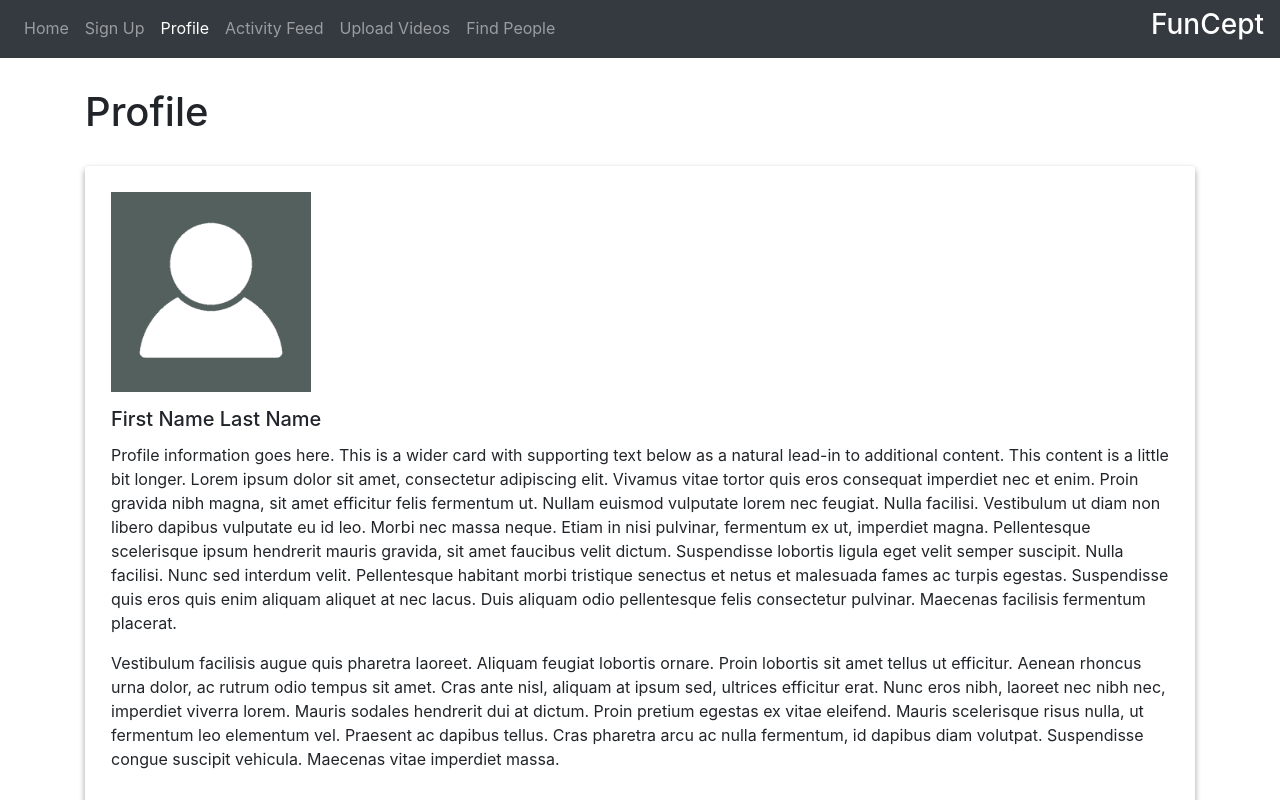
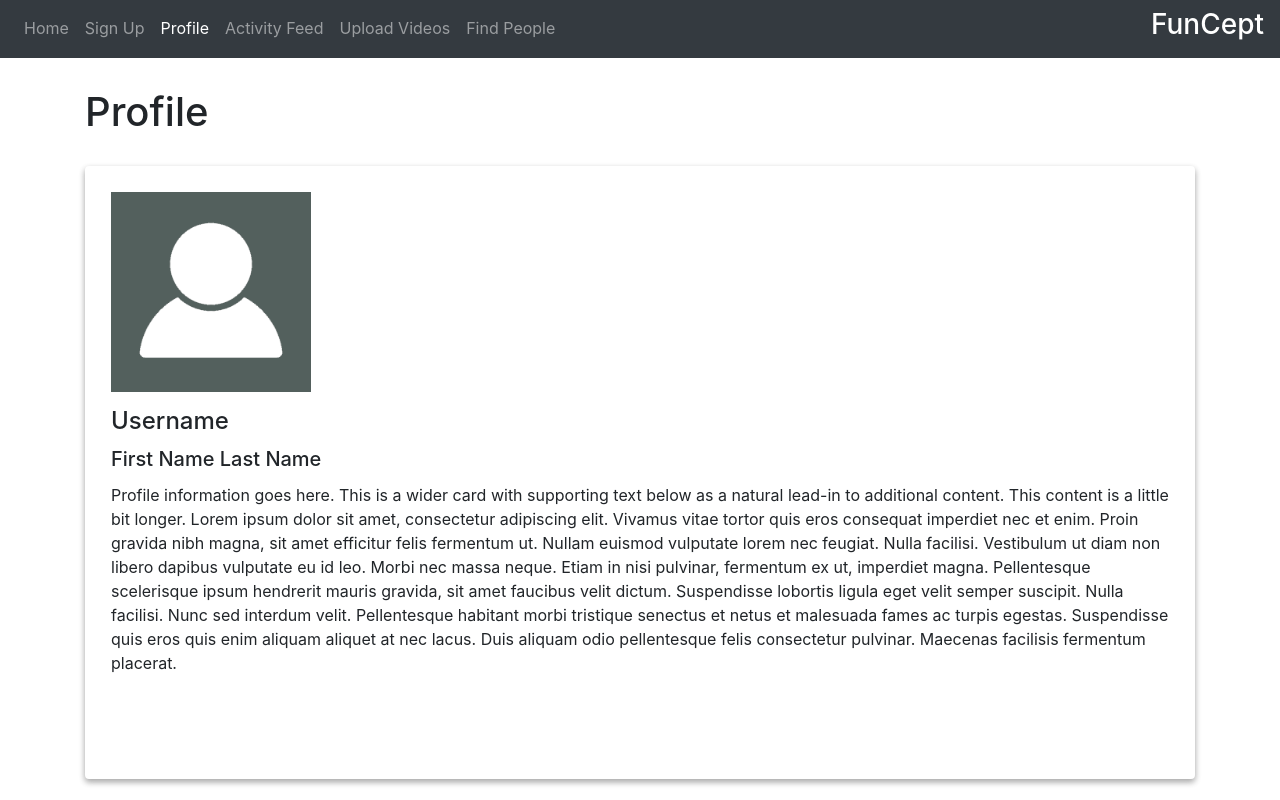
Before and after one commit to miteshmodi/funcept, a React (Create React App) app in the folder client/: page /profile in a window 1280 px wide. Shown: the top 800 px of the page. Built offline with nearby package versions, Linux system fonts and the light colour scheme.

Commit message:
added profile card placeholder

```diff
--- a/client/src/components/ProfileCard/index.js
+++ b/client/src/components/ProfileCard/index.js
@@ -13,9 +13,9 @@ class ProfileCard extends React.Component {
             <div className="card w-100 h-100">
                 <div className="card-body">
                     <img className="profilePic" src={ProfilePic} />
+                    <h4 className="card-title">Username</h4>
                     <h5 className="card-title">First Name Last Name</h5>
                     <p className="card-text">Profile information goes here. This is a wider card with supporting text below as a natural lead-in to additional content. This content is a little bit longer. Lorem ipsum dolor sit amet, consectetur adipiscing elit. Vivamus vitae tortor quis eros consequat imperdiet nec et enim. Proin gravida nibh magna, sit amet efficitur felis fermentum ut. Nullam euismod vulputate lorem nec feugiat. Nulla facilisi. Vestibulum ut diam non libero dapibus vulputate eu id leo. Morbi nec massa neque. Etiam in nisi pulvinar, fermentum ex ut, imperdiet magna. Pellentesque scelerisque ipsum hendrerit mauris gravida, sit amet faucibus velit dictum. Suspendisse lobortis ligula eget velit semper suscipit. Nulla facilisi. Nunc sed interdum velit. Pellentesque habitant morbi tristique senectus et netus et malesuada fames ac turpis egestas. Suspendisse quis eros quis enim aliquam aliquet at nec lacus. Duis aliquam odio pellentesque felis consectetur pulvinar. Maecenas facilisis fermentum placerat.</p>
-                    <p>Vestibulum facilisis augue quis pharetra laoreet. Aliquam feugiat lobortis ornare. Proin lobortis sit amet tellus ut efficitur. Aenean rhoncus urna dolor, ac rutrum odio tempus sit amet. Cras ante nisl, aliquam at ipsum sed, ultrices efficitur erat. Nunc eros nibh, laoreet nec nibh nec, imperdiet viverra lorem. Mauris sodales hendrerit dui at dictum. Proin pretium egestas ex vitae eleifend. Mauris scelerisque risus nulla, ut fermentum leo elementum vel. Praesent ac dapibus tellus. Cras pharetra arcu ac nulla fermentum, id dapibus diam volutpat. Suspendisse congue suscipit vehicula. Maecenas vitae imperdiet massa.</p>
                 </div>
             </div>
         );
--- a/client/src/components/ProfileCard/style.css
+++ b/client/src/components/ProfileCard/style.css
@@ -3,7 +3,7 @@
 }
 
 .cardContent {
-    justify-content: flex-start;
+    margin-bottom: 0;
 }
 
 .profilePic {
```
